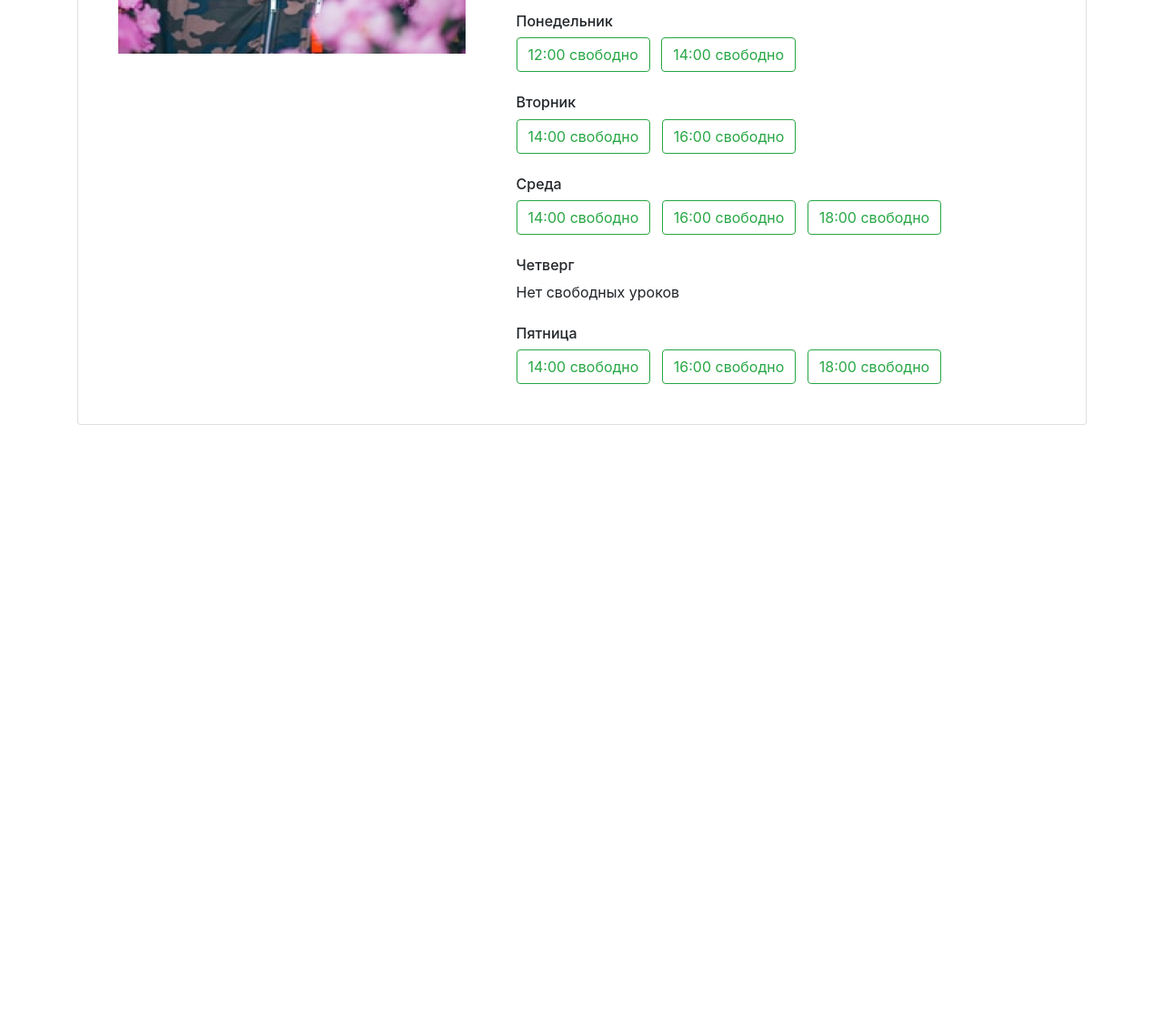
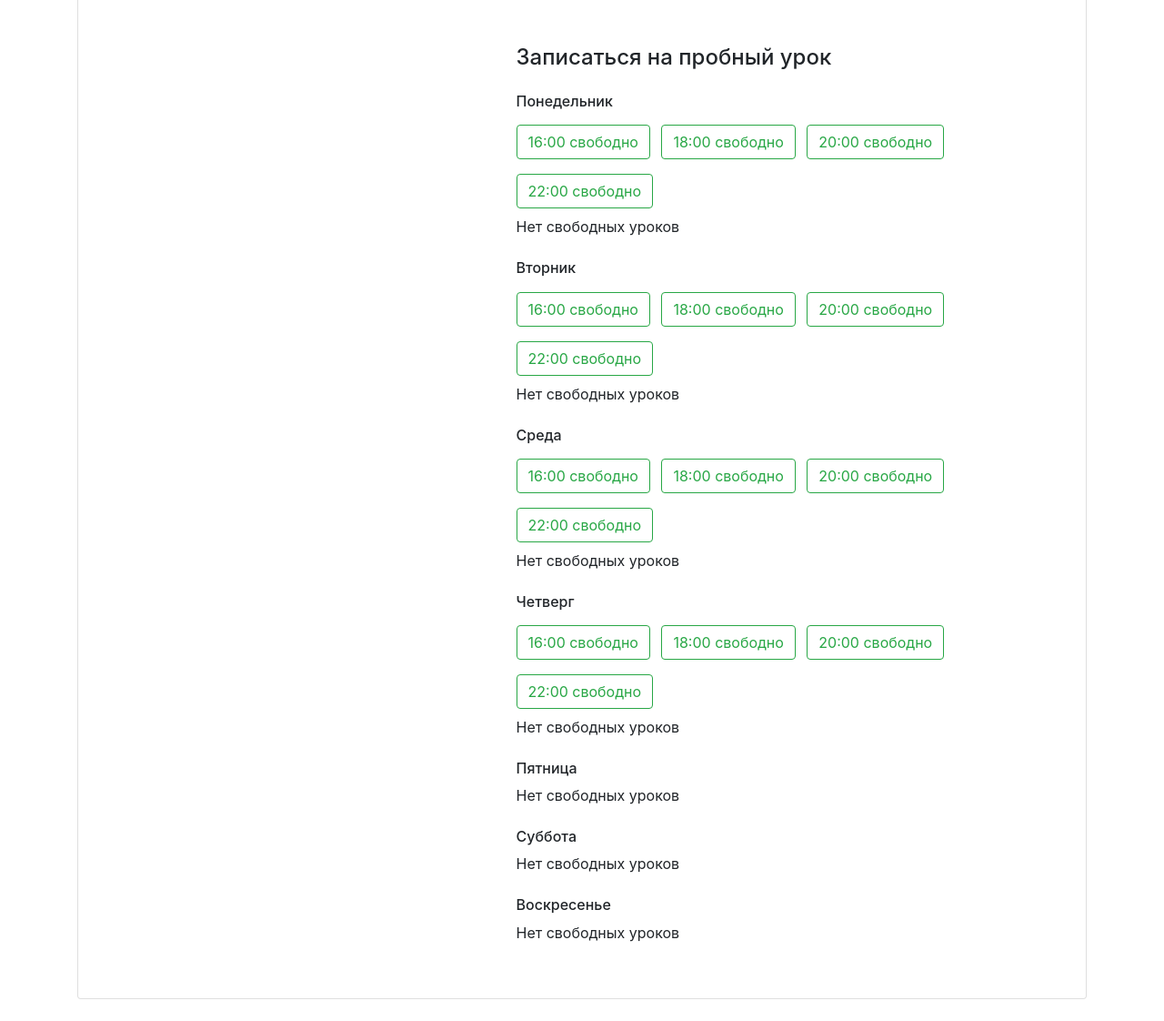
Before and after one commit to jacksonrr3/Flask_progect_2, a Flask app: page /profiles/1/ in a window 1280 px wide. Shown: the part 458-1580 px from the top of the page at 91% size. Before the commit the page ends 925 px from the top, so only its background shows below. Run offline with Flask 2, Linux system fonts and the light colour scheme; some libraries are stand-ins or nearby versions.

Commit message:
update profile logic

```diff
--- a/app.py
+++ b/app.py
@@ -1,6 +1,8 @@
 import json
 
 from flask import Flask, render_template, request
+
+from data import goals, days, times
 
 app = Flask(__name__)
 
@@ -23,10 +25,14 @@ def render_goal(goal):
 @app.route('/profiles/<int:teacher_id>/')
 def render_teacher(teacher_id):
     with open('data_base.json', 'r') as jf:
-        db = json.load(jf)
-        teacher = db['teachers'][teacher_id]
-        goals = db['goals']
-        return render_template('profile.html', teacher=teacher, goals=goals)
+        teachers = json.load(jf)
+        teacher = teachers[teacher_id]
+        return render_template('profile.html',
+                               teacher_id=teacher_id,
+                               teacher=teacher,
+                               goals=goals,
+                               days=days,
+                               times=times)
 
 
 @app.route('/request/')
@@ -41,6 +47,7 @@ def route_request_done():
 
 @app.route('/booking/<int:teacher_id>/<day>/<time>/')
 def route_booking(teacher_id, day, time):
+
     return render_template('booking.html')
 
 
--- a/data.py
+++ b/data.py
@@ -1,11 +1,19 @@
 goals = {"travel": "Для путешествий", "study": "Для учебы", "work": "Для работы", "relocate": "Для переезда"}
+
+days = {"mon": 'Понедельник', "tue": 'Вторник', "wed": 'Среда', "thu": 'Четверг',
+        "fri": 'Пятница', "sat": 'Суббота', "sun": 'Воскресенье'}
+
+times = {"8:00": '8', "10:00": '10', "12:00": '12', "14:00": '14', "16:00": '16',
+         "18:00": '18', "20:00": '20', "22:00": '22'}
 
 teachers = [
 
     {
         "id": 0,
         "name": "Morris Simmmons",
-        "about": "Репетитор американского английского языка. Структурированная система обучения. Всем привет! Я предпочитаю называть себя «тренером» английского языка. Мои занятия похожи на тренировки",
+        "about": "Репетитор американского английского языка. Структурированная "
+                 "система обучения. Всем привет! Я предпочитаю называть себя «тренером» "
+                 "английского языка. Мои занятия похожи на тренировки",
         "rating": 4.2,
         "picture": "https://i.pravatar.cc/300?img=20",
         "price": 900,
@@ -31,7 +39,15 @@ teachers = [
     {
         "id": 1,
         "name": "Lee P",
-        "about": "I am a native speaker and conversation tutor, providing private English conversation lessons using something called Life Learning.This method allows students to take complete control of how and what they learn. It is student-led learning focusing on interests, life goals, enjoyment and effective learning for you, as an individual.Stop wasting time with textbooks, tests and unneccesary pressure. Find a love for learning and speaking English with creativity and freedom. The lessons are completely chosen by you to keep you motivated and driven to achieve your goals.",
+        "about": "I am a native speaker and conversation tutor, providing private English"
+                 " conversation lessons using something called Life Learning.This method"
+                 " allows students to take complete control of how and what they learn."
+                 " It is student-led learning focusing on interests, life goals,"
+                 " enjoyment and effective learning for you, as an individual."
+                 "Stop wasting time with textbooks, tests and unneccesary pressure."
+                 " Find a love for learning and speaking English with creativity and freedom."
+                 " The lessons are completely chosen by you to keep you motivated and"
+                 " driven to achieve your goals.",
         "rating": 4.8,
         "picture": "https://i.pravatar.cc/300?img=19",
         "price": 1200,
--- a/db_create_script.py
+++ b/db_create_script.py
@@ -3,6 +3,6 @@ import json
 from data import teachers, goals
 
 with open('data_base.json', 'w') as jf:
-    db = {'goals': goals, 'teachers': teachers}
-    json.dump(db, jf)
+    #db = {'goals': goals, 'teachers': teachers}
+    json.dump(teachers, jf)
     print()
--- a/templates/profile.html
+++ b/templates/profile.html
@@ -33,43 +33,36 @@
     <div class="card my-4 mx-auto">
       <div class="card-body m-2 m-md-4">
         <article class="row">
-          <div class="col-5"><img src="../static/pict 1.png" class="img-fluid" alt=""></div>
+          <div class="col-5"><img src="{{ teacher.picture }}" class="img-fluid" alt=""></div>
           <div class="col-7">
 
             <section class="teacher=info">
 
               <h1 class="h2">{{ teacher.name }}</h1>
-              <p><span class="badge badge-secondary mr-2">{% for goal in goals %}{{ goal }}{% endfor %}</span>Рейтинг: 4.8 Ставка: 1200 / час</p>
-              <p>Native English language teacherHi Everyone! My name is Richard; I am a native English speaker. I was born in South Africa, Spent 12 years living in the UK and am now living in Spain. I have a degree in food science, a TEFL certificate and a level 3 in training and education. I worked in cheese manufacturing for many years and have good knowledge of dairy production and food safety topics.</p>
+              <p>{% for goal in goals %}<span class="badge badge-secondary mr-2">{{ goal }}</span>{% endfor %}</p>
+              <p>Рейтинг: {{ teacher.rating }} Ставка: {{ teacher.price }} / час</p>
+              <p>{{ teacher.about }}</p>
 
             </section>
 
             <section class="available">
 
               <h4 class="mb-4 mt-5">Записаться на пробный урок</h4>
-
-              <h6 class="mt-4">Понедельник</h6>
-              <a href="#" class="btn btn-outline-success mr-2">12:00 свободно</a>
-              <a href="#" class="btn btn-outline-success  mr-2">14:00 свободно</a>
-
-              <h6 class="mt-4">Вторник</h6>
-              <a href="#" class="btn btn-outline-success  mr-2">14:00 свободно</a>
-              <a href="#" class="btn btn-outline-success  mr-2">16:00 свободно</a>
-
-              <h6 class="mt-4">Среда</h6>
-              <a href="#" class="btn btn-outline-success  mr-2">14:00 свободно</a>
-              <a href="#" class="btn btn-outline-success  mr-2">16:00 свободно</a>
-              <a href="#" class="btn btn-outline-success  mr-2">18:00 свободно</a>
-
-              <h6 class="mt-4">Четверг</h6>
+              {% for day, teacher_times in teacher.free.items() %} <!--Loop input days-->
+              <h6 class="mt-4">{{ days[day] }}</h6>
+              {% set is_no_free_time_in_day = true %}      <!--Set control variable checking free time a day-->
+              {% for time, free in teacher_times.items() %}
+              {% if free %}
+              {% set is_no_free_time_in_day = false %}
+              <a href="/booking/{{ teacher_id }}/{{ day }}/{{ times[time] }}" class="btn btn-outline-success mr-2 my-2">{{ time }} свободно</a>
+              {% endif %}
+              {% endfor %}
+              {% if is_no_free_time_in_day %}
 
               <p>Нет свободных уроков</p>
 
-              <h6 class="mt-4">Пятница</h6>
-              <a href="#" class="btn btn-outline-success  mr-2">14:00 свободно</a>
-              <a href="#" class="btn btn-outline-success  mr-2">16:00 свободно</a>
-              <a href="#" class="btn btn-outline-success  mr-2">18:00 свободно</a>
-
+              {% endif %}
+              {% endfor %}
             </section>
 
           </div>
```
Also changed, not shown: data_base.json (+1 -1 lines).
